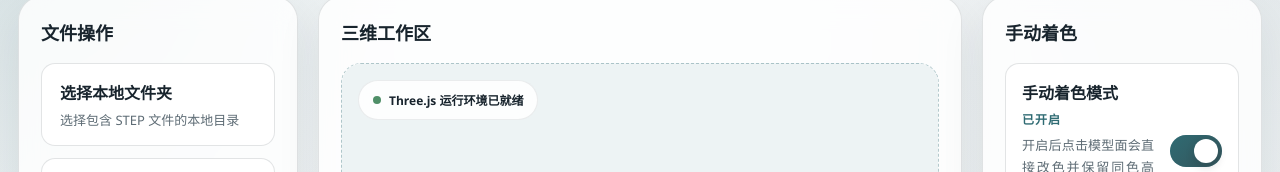
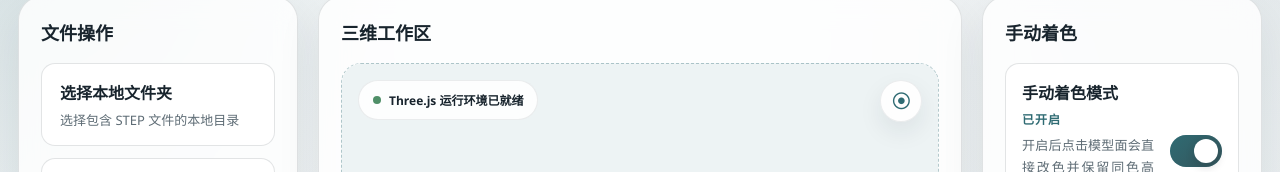
Before and after one commit to ya2026/optimizer, a Nuxt app: page / in a window 1280 px wide. Shown: the part 110-282 px from the top of the page. Built offline with nearby package versions, Linux system fonts and the light colour scheme.

Commit message:
feat:正视于

```diff
--- a/assets/css/main.css
+++ b/assets/css/main.css
@@ -466,6 +466,33 @@ button {
   height: 100%;
 }
 
+.viewer-canvas__view-button {
+  position: absolute;
+  top: 16px;
+  right: 16px;
+  z-index: 2;
+  display: inline-flex;
+  align-items: center;
+  justify-content: center;
+  width: 42px;
+  height: 42px;
+  border: 1px solid rgba(19, 35, 47, 0.08);
+  border-radius: 999px;
+  background: rgba(255, 255, 255, 0.9);
+  box-shadow: 0 10px 24px rgba(23, 37, 45, 0.08);
+  backdrop-filter: blur(10px);
+  color: var(--color-accent);
+  font-size: 18px;
+  font-weight: 700;
+  line-height: 1;
+}
+
+.viewer-canvas__view-button:hover {
+  border-color: var(--color-border-strong);
+  box-shadow: 0 14px 28px rgba(23, 37, 45, 0.12);
+  transform: translateY(-1px);
+}
+
 .viewer-canvas__badge {
   position: absolute;
   top: 16px;
--- a/components/viewer/ThreeViewport.vue
+++ b/components/viewer/ThreeViewport.vue
@@ -8,7 +8,8 @@ const { activeFile } = useStepImportState()
 
 const {
   initializeViewport,
-  disposeViewport
+  disposeViewport,
+  setFrontView
 } = useThreeViewport(canvasContainerRef)
 
 onMounted(() => {
@@ -25,6 +26,16 @@ onBeforeUnmount(() => {
     ref="canvasContainerRef"
     class="viewer-canvas"
   >
+    <button
+      type="button"
+      class="viewer-canvas__view-button"
+      aria-label="正视图"
+      title="正视图"
+      @click="setFrontView"
+    >
+      ⦿
+    </button>
+
     <div class="viewer-canvas__badge">
       <span class="viewer-canvas__badge-dot" />
       {{ activeFile ? `当前查看：${activeFile.name}` : 'Three.js 运行环境已就绪' }}
--- a/composables/useThreeViewport.ts
+++ b/composables/useThreeViewport.ts
@@ -7,10 +7,12 @@ import {
   GridHelper,
   Group,
   MeshStandardMaterial,
+  MOUSE,
   PerspectiveCamera,
   Raycaster,
   Scene,
   SRGBColorSpace,
+  TOUCH,
   Vector2,
   WebGLRenderer
 } from 'three'
@@ -154,6 +156,22 @@ export const useThreeViewport = (
     state.camera.updateProjectionMatrix()
     state.controls.minDistance = Math.max(radius * 0.18, 0.08)
     state.controls.maxDistance = Math.max(radius * 10, 18)
+    state.controls.update()
+  }
+
+  const setFrontView = (): void => {
+    if (!state.currentModel || !state.camera || !state.controls) {
+      return
+    }
+
+    const { center, radius } = fitCameraToModel(state.currentModel)
+    const distance = Math.max(radius * 1.95, 1.15)
+
+    state.controls.target.copy(center)
+    state.camera.position.set(center.x, center.y, center.z + distance)
+    state.camera.up.set(0, 1, 0)
+    state.camera.lookAt(center)
+    state.camera.updateProjectionMatrix()
     state.controls.update()
   }
 
@@ -396,6 +414,15 @@ export const useThreeViewport = (
     controls.enablePan = true
     controls.enableZoom = true
     controls.enableRotate = true
+    controls.mouseButtons = {
+      LEFT: MOUSE.ROTATE,
+      MIDDLE: MOUSE.DOLLY,
+      RIGHT: MOUSE.PAN
+    }
+    controls.touches = {
+      ONE: TOUCH.ROTATE,
+      TWO: TOUCH.DOLLY_PAN
+    }
     controls.target.set(0, 0, 0)
     controls.update()
 
@@ -507,6 +534,7 @@ export const useThreeViewport = (
 
   return {
     initializeViewport,
-    disposeViewport
+    disposeViewport,
+    setFrontView
   }
 }
```
